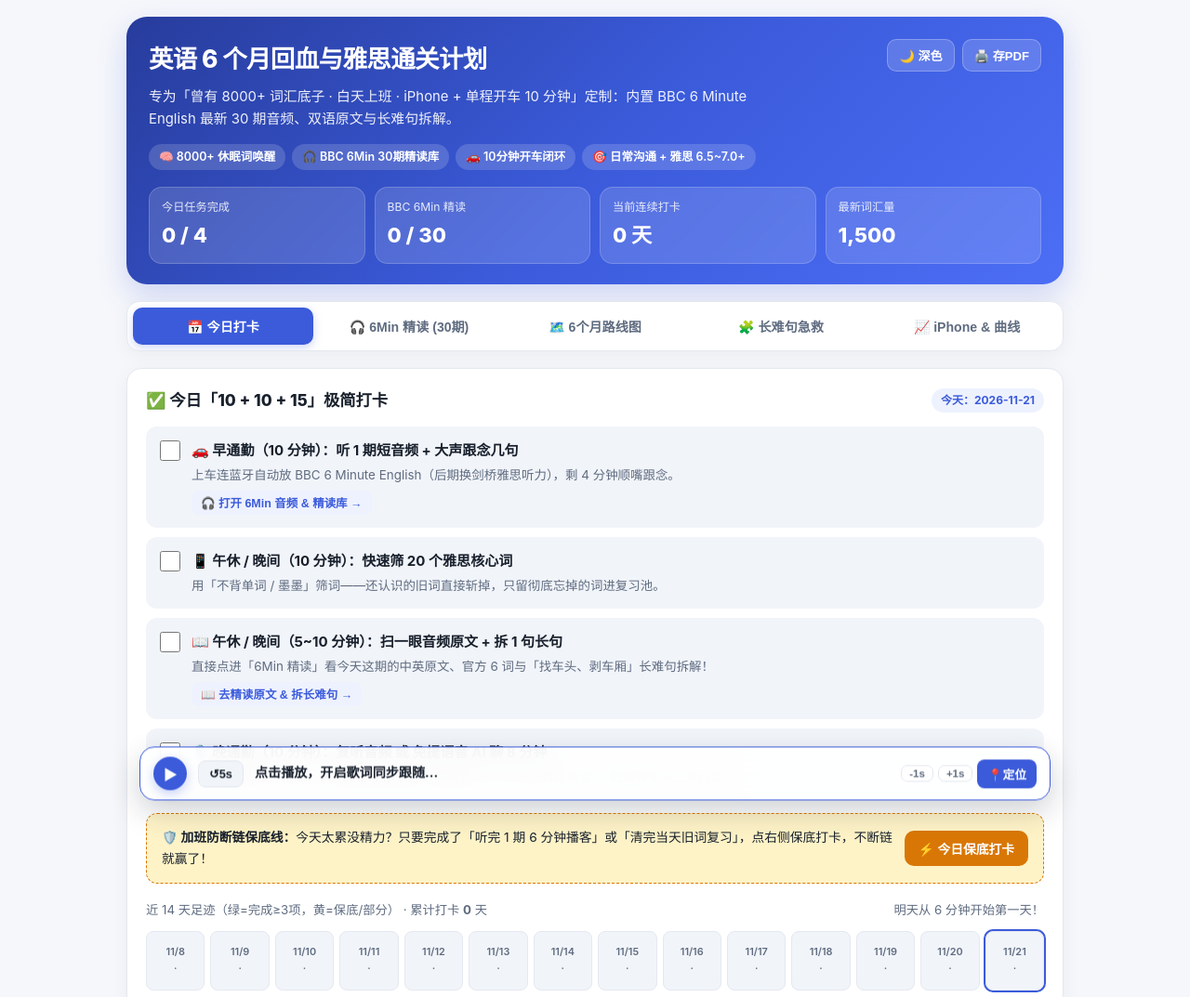
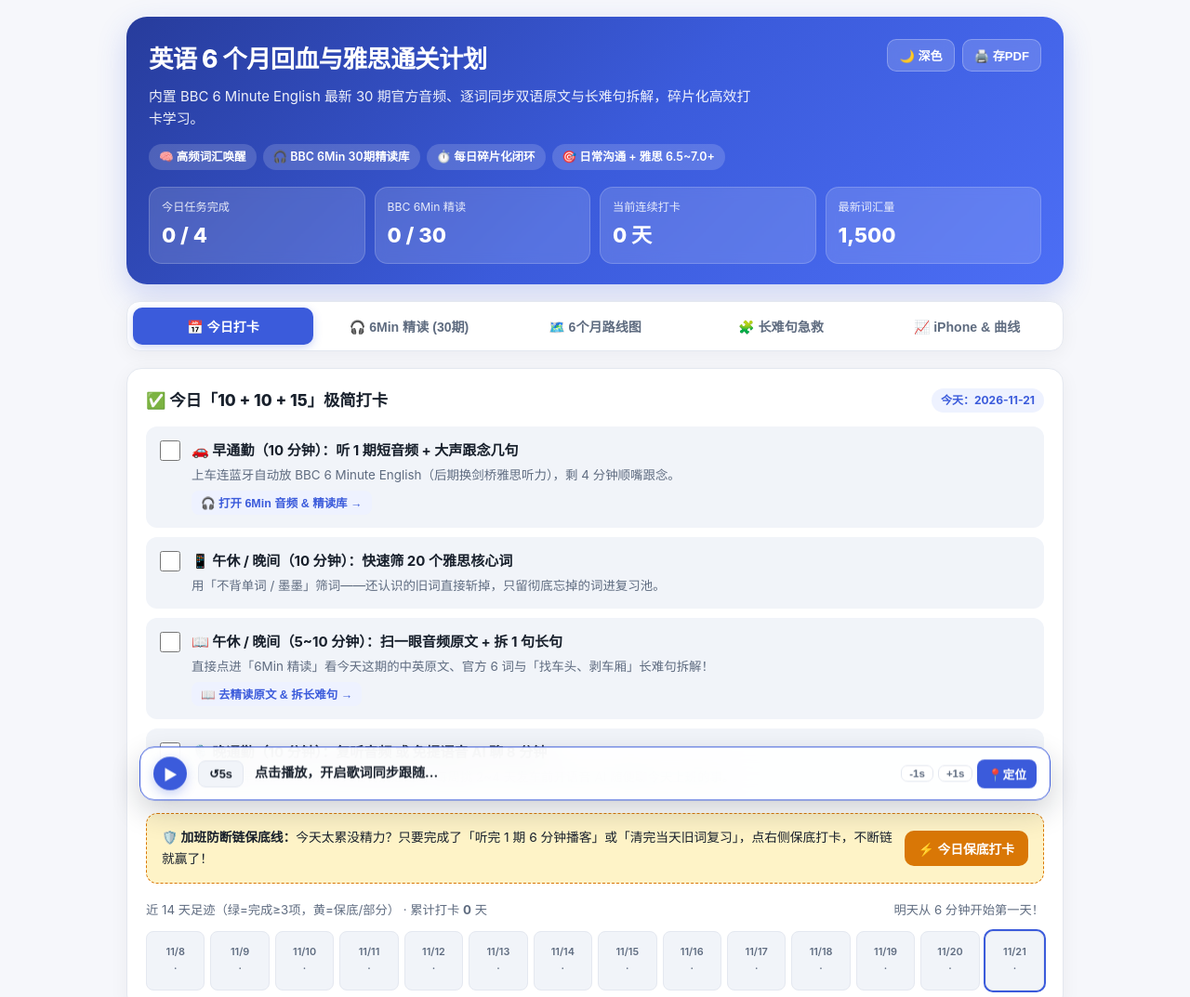
Before and after one commit to IdealAuror/english-plan, a plain HTML site: page index.html in a window 1280 px wide. Shown: the top 1073 px of the page at 93% size. Drawn offline with Linux system fonts and the light colour scheme.

Commit message:
Remove personal profile details from header, README, and manifest

```diff
--- a/index.html
+++ b/index.html
@@ -1253,7 +1253,7 @@
       <div class="hero-top">
         <div>
           <h1>英语 6 个月回血与雅思通关计划</h1>
-          <p>专为「曾有 8000+ 词汇底子 · 白天上班 · iPhone + 单程开车 10 分钟」定制：内置 BBC 6 Minute English 最新 30 期音频、双语原文与长难句拆解。</p>
+          <p>内置 BBC 6 Minute English 最新 30 期官方音频、逐词同步双语原文与长难句拆解，碎片化高效打卡学习。</p>
         </div>
         <div class="hero-actions">
           <button class="hero-btn" onclick="toggleTheme()" id="themeBtn">🌙 深色</button>
@@ -1262,9 +1262,9 @@
       </div>
 
       <div class="badges">
-        <span class="badge">🧠 8000+ 休眠词唤醒</span>
+        <span class="badge">🧠 高频词汇唤醒</span>
         <span class="badge">🎧 BBC 6Min 30期精读库</span>
-        <span class="badge">🚗 10分钟开车闭环</span>
+        <span class="badge">⏱️ 每日碎片化闭环</span>
         <span class="badge">🎯 日常沟通 + 雅思 6.5~7.0+</span>
       </div>
 
@@ -1798,7 +1798,7 @@
           <div class="card-title">第三阶段（第 4~5 个月）：提升表达深度 + 雅思听说读成型</div>
           <span class="pill pill-amber">模考目标：听/读 6.5~7.5</span>
         </div>
-        <p style="font-size:0.89rem; color:var(--text-muted);">你曾经 8000 词的高阶阅读与听力潜力会在这个阶段全面爆发，开始进入真正的「观点表达」与同义替换训练。</p>
+        <p style="font-size:0.89rem; color:var(--text-muted);">前期积累的高阶阅读与听力潜力会在这个阶段全面爆发，开始进入真正的「观点表达」与同义替换训练。</p>
         <div class="phase-grid">
           <div class="mini-box">
             <h4>🚗 车上（20 分钟/天）</h4>
```
Also changed, not shown: manifest.json, 1 other file.
